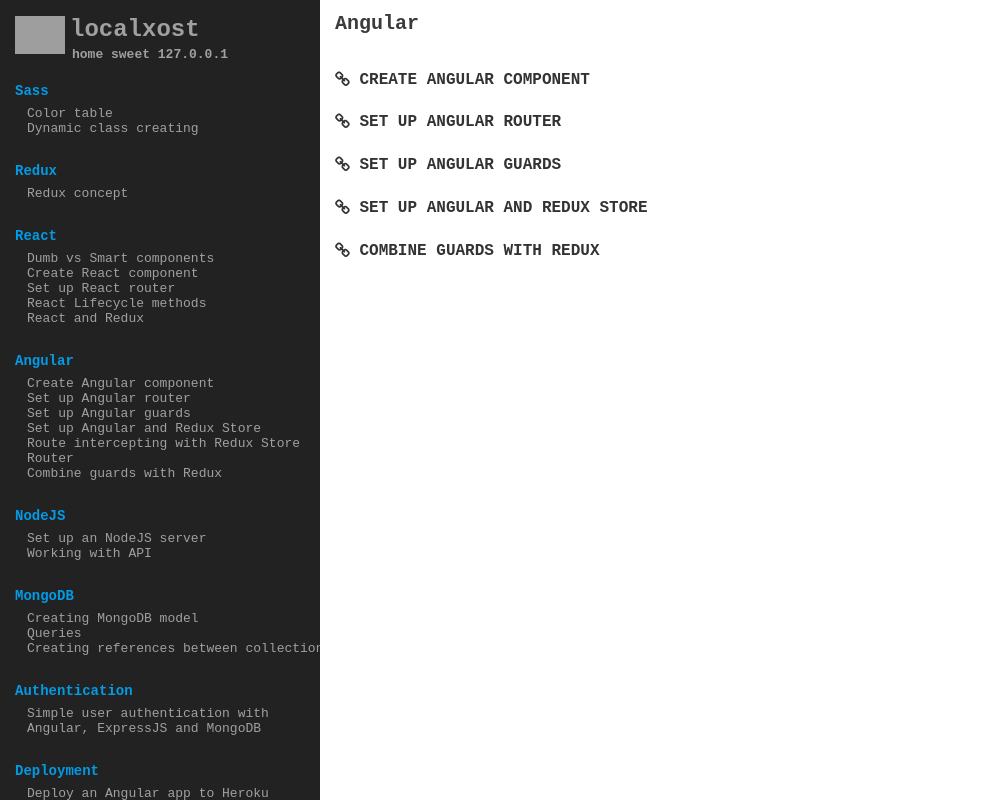
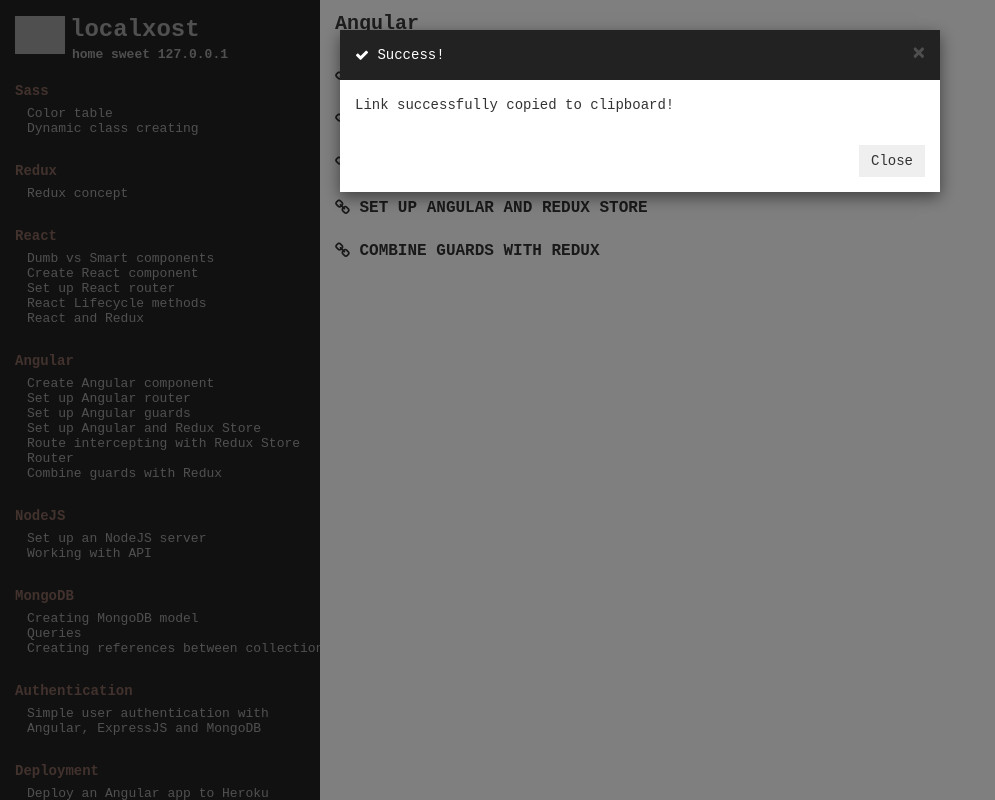
Before and after one commit to ivulovic/localxost, an Angular app: page /docs/angular/combine-guards-with-redux in a window 1280 px wide. Both pictures are taken after a click on the button 342 px from the left and 79 px from the top of the page. Shown: the whole page, without its empty margins (0-995 px from the left). Built offline with nearby package versions, Linux system fonts and the light colour scheme; grey boxes are pictures that could not be loaded.

Commit message:
added modal service and modal on link copy success

```diff
--- a/src/app/app.component.html
+++ b/src/app/app.component.html
@@ -14,5 +14,6 @@
 
 </div>
 <div class="col-xs-12 col-md-9 col-lg-9 pull-right">
+  <Message></Message>
   <router-outlet></router-outlet>
 </div>
--- a/src/app/app.module.ts
+++ b/src/app/app.module.ts
@@ -5,6 +5,7 @@
 import {RouterModule} from '@angular/router';
 import {CoreModule} from './core/core.module';
 import {AppRoutingModule} from './app-routing.module';
+import {ToolsModule} from './tools/tools.module';
 
 @NgModule({
   declarations: [
@@ -12,9 +13,10 @@
   ],
   imports: [
     BrowserModule,
-      RouterModule,
-      AppRoutingModule,
-      CoreModule.forRoot()
+    RouterModule,
+    AppRoutingModule,
+    CoreModule.forRoot(),
+    ToolsModule
   ],
   providers: [],
   bootstrap: [AppComponent]
--- a/src/app/core/core.module.ts
+++ b/src/app/core/core.module.ts
@@ -5,6 +5,7 @@
 import {CoreRoutingModule} from './core-routing.module';
 import {ToolsModule} from '../tools/tools.module';
 import { NotFoundComponent } from './components/not-found/not-found.component';
+import {MessageService} from './services/message.service';
 
 @NgModule({
   imports: [
@@ -20,7 +21,7 @@
     static forRoot() : ModuleWithProviders{
         return {
             ngModule: CoreModule,
-            providers:[]
+            providers:[MessageService]
         };
     }
 }
--- /dev/null
+++ b/src/app/core/services/message.service.ts
@@ -0,0 +1,21 @@
+import { Injectable } from '@angular/core';
+import {Observable, Subject} from 'rxjs';
+
+@Injectable({
+  providedIn: 'root'
+})
+export class MessageService {
+  private subject = new Subject<any>();
+
+  sendMessage(title: string, body: string, icon: string) {
+    this.subject.next({ title, body , icon});
+  }
+
+  clearMessage() {
+    this.subject.next();
+  }
+
+  getMessage(): Observable<any> {
+    return this.subject.asObservable();
+  }
+}
--- a/src/app/tools/components/clipboard-link/clipboard-link.component.ts
+++ b/src/app/tools/components/clipboard-link/clipboard-link.component.ts
@@ -1,5 +1,6 @@
 import {Component, Input, OnInit} from '@angular/core';
 import {Router} from '@angular/router';
+import {MessageService} from '../../../core/services/message.service';
 
 @Component({
   selector: 'ClipboardLink',
@@ -9,19 +10,19 @@
 
   @Input() id;
 
-  constructor(private router: Router) { }
+  constructor(private router: Router, private messageService: MessageService) { }
 
   copyToClipboard(elementId){
     this.router.navigate(['/docs', location.pathname.split("/")[2], elementId]);
     setTimeout(()=>{
       var dummy = document.createElement('input');
       var text = window.location.href;
-
       document.body.appendChild(dummy);
       dummy.value = text;
       dummy.select();
       document.execCommand('copy');
       document.body.removeChild(dummy);
+      this.messageService.sendMessage("Success!", "Link successfully copied to clipboard!", "check");
     }, 0)
   }
 }
--- /dev/null
+++ b/src/app/tools/components/message/message.component.html
@@ -0,0 +1,26 @@
+<div *ngIf="data">
+  <button type="button" class="btn btn-info btn-lg hidden" id="modal" data-toggle="modal" data-target="#exampleModalCenter">Open Modal</button>
+  <div class="modal fade" id="exampleModalCenter" tabindex="-1" role="dialog" aria-labelledby="exampleModalCenterTitle" aria-hidden="true">
+    <div class="modal-dialog modal-dialog-centered" role="document">
+      <div class="modal-content">
+        <div class="modal-header">
+          <div class="pull-left">
+          <h5 class="modal-title" id="exampleModalLongTitle"> <Icon [icon]="data.icon"></Icon> {{data.title}}</h5>
+          </div>
+          <div class="pull-right">
+          <button type="button" class="close" data-dismiss="modal" aria-label="Close">
+            <span aria-hidden="true">&times;</span>
+          </button>
+          </div>
+          <div class="clear"></div>
+        </div>
+        <div class="modal-body">
+          {{data.body}}
+        </div>
+        <div class="modal-footer">
+          <button type="button" class="btn btn-secondary" data-dismiss="modal">Close</button>
+        </div>
+      </div>
+    </div>
+  </div>
+</div>
--- /dev/null
+++ b/src/app/tools/components/message/message.component.ts
@@ -0,0 +1,32 @@
+import {Component, OnDestroy, OnInit} from '@angular/core';
+import {MessageService} from '../../../core/services/message.service';
+import {Subscription} from 'rxjs';
+
+@Component({
+  selector: 'Message',
+  templateUrl: './message.component.html'
+})
+export class MessageComponent implements OnDestroy {
+
+  data: any;
+  subscription: Subscription;
+
+  constructor(private messageService: MessageService) {
+
+  }
+  ngOnInit(){
+    this.subscription = this.messageService.getMessage().subscribe(data => {
+      this.data = data;
+      setTimeout(()=> {
+        let button = document.getElementById("modal");
+        if(button){
+          button.click();
+        }
+      }, 0)
+    });
+  }
+  ngOnDestroy() {
+    this.subscription.unsubscribe();
+  }
+
+}
--- a/src/app/tools/tools.module.ts
+++ b/src/app/tools/tools.module.ts
@@ -2,12 +2,13 @@
 import { CommonModule } from '@angular/common';
 import { IconComponent } from './components/icon/icon.component';
 import { ClipboardLinkComponent } from './components/clipboard-link/clipboard-link.component';
+import { MessageComponent } from './components/message/message.component';
 
 @NgModule({
   imports: [
     CommonModule
   ],
-  declarations: [IconComponent, ClipboardLinkComponent],
-  exports: [IconComponent, ClipboardLinkComponent]
+  declarations: [IconComponent, ClipboardLinkComponent, MessageComponent],
+  exports: [IconComponent, ClipboardLinkComponent, MessageComponent]
 })
 export class ToolsModule { }
--- a/src/styles.scss
+++ b/src/styles.scss
@@ -1,8 +1,8 @@
 $dark:  #222;
 $red: #d83333;
 $yellow: #dcc20c;
-//$yellow: #EDB746;
-$green: #19c119;
+$brown: #84645a;
+$green: #99ca62;
 $dirty: #a0a0a0;
 
 $black: #212121;
@@ -43,6 +43,7 @@
   lightGray: $lightGray,
   dirty: $dirty,
   dark: $dark,
+  brown: $brown,
   white: white,
   inherit: inherit
 );
@@ -152,7 +153,7 @@
 .scroll-header{
   margin-bottom: 5px;
   font-weight: bold;
-  color: $blue;
+  color: $brown;
 }
 
 .button-link{
@@ -207,8 +208,30 @@
   text-transform: uppercase;
   button{
     @extend .transition;
-    @extend .blue-hover;
+    @extend .brown-hover;
     background-color: transparent;
+  }
+}
+.modal-content{
+  border-radius: 0px;
+}
+.modal-header{
+  background-color: $dark;
+  color: white;
+  font-weight: bold;
+  button{
+    @extend .transition;
+    color: white;
+    background-color: transparent;
+    &:hover{
+      text-shadow: none;
+      color: white;
+    }
+  }
+}
+.modal-footer{
+  button{
+    border-radius: 0px;
   }
 }
 
```
